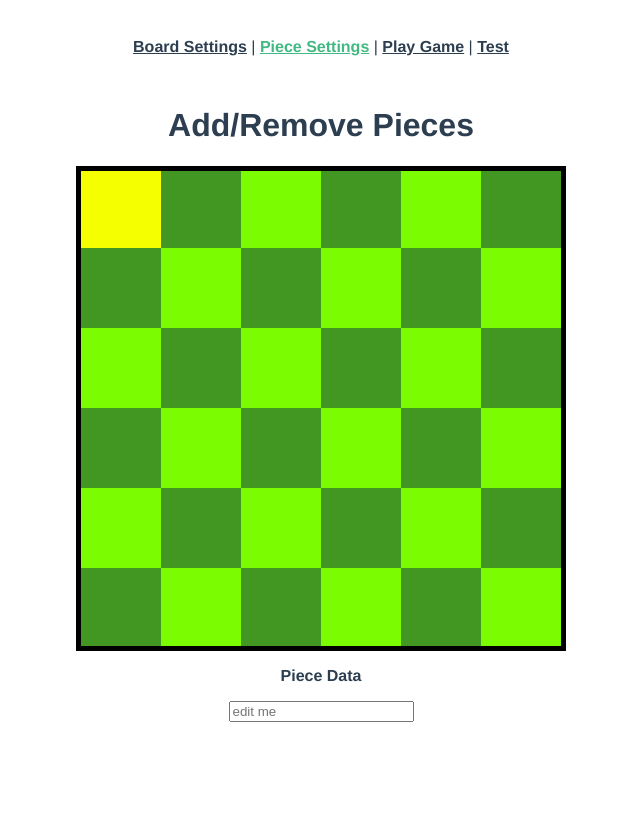
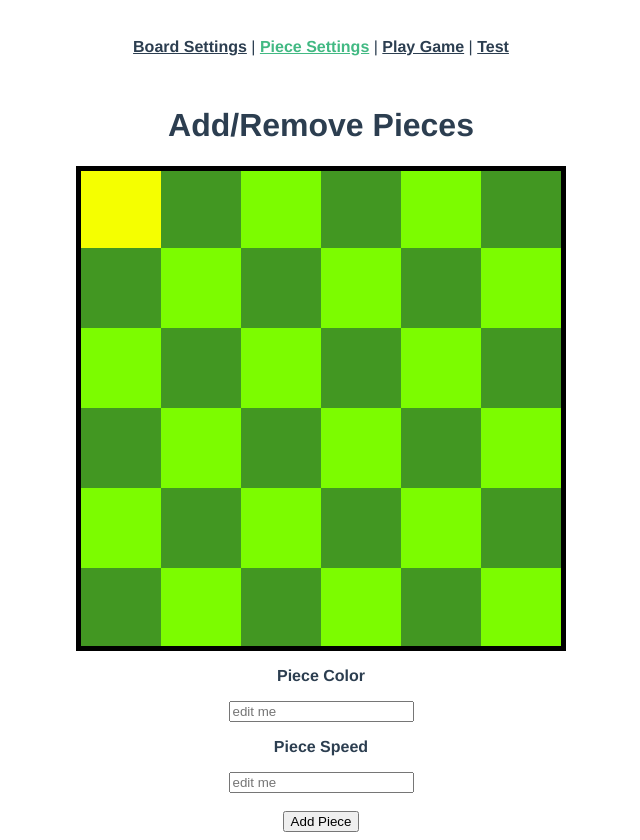
Before and after one commit to GordonMiller33/2-player-board-game, a Vue app: page /pieces in a window 1280 px wide. Both pictures are taken after a click on the element 438 px from the left and 208 px from the top of the page. Shown: the whole page, without its empty margins (319-959 px from the left). Before the commit the page ends 800 px from the top, so only its background shows below. Built offline with nearby package versions, Linux system fonts and the light colour scheme.

Commit message:
Minor storing changes

```diff
--- a/src/components/PieceSettings.vue
+++ b/src/components/PieceSettings.vue
@@ -8,8 +8,14 @@
       </table>
     </div>
   </div>
-  <p><b>Piece Data</b></p>
-  <input id="piece_data" placeholder="edit me" />
+  <div id="piece-settings" class="hidden">
+    <p><b>Piece Color</b></p>
+    <input id="piece_color" placeholder="edit me" />
+    <p><b>Piece Speed</b></p>
+    <input id="piece_speed" placeholder="edit me" />
+    <br><br>
+    <button v-on:click="storeTileData()"> Add Piece </button>
+  </div>
 </template>
 
 <script setup>
@@ -38,7 +44,10 @@ let selectedTile = {
 
 let selectedPiece = {
   id: -1,
-  data: null
+  data: {
+    color: null,
+    speed: 1
+  }
 }
 
 export default {
@@ -140,16 +149,13 @@ export default {
       }
     },
     selectNewTile() {
+      document.getElementById("piece-settings").classList.remove("hidden");
       let cl;
-      if(!this.isEmpty(document.getElementById("piece_data").value)) { this.storeTileData(); }
+      if((!this.isEmpty(document.getElementById("piece_color").value)) && (!this.isEmpty(document.getElementById("piece_speed").value))) { this.storeTileData(); }
       this.deselectCurrentTile();
       selectedTile.id = event.target.id;
       selectedTile.element = document.getElementById(selectedTile.id);
       selectedPiece.id = store.board[selectedTile.id];
-      selectedPiece.id = parseInt(selectedPiece.id);
-      if(selectedPiece.id >= 0){
-        selectedPiece.data = store.customPieces[selectedPiece.id].data
-      }
       console.log("Backend board @ selected tile:" + store.board[selectedTile.id]);
       cl = selectedTile.element.classList;
       if(cl.contains("dark")){
@@ -177,20 +183,27 @@ export default {
       }
     },
     storeTileData() {
+      console.log("storing tile data");
+      selectedPiece.data.color = document.getElementById("piece_color").value;
+      selectedPiece.data.speed = document.getElementById("piece_speed").value;
       if(selectedPiece.id >= 0){
         store.board[selectedTile.id] = selectedPiece.id;
-        store.customPieces[selectedPiece.id] = document.getElementById("piece_data").value;
+        store.customPieces[selectedPiece.id] = selectedPiece.data;
       }
       else{
         store.board[selectedTile.id] = nextPieceId;
-        store.customPieces[nextPieceId] = document.getElementById("piece_data").value;
+        store.customPieces[nextPieceId] = selectedPiece.data;
         nextPieceId++;
       }
-      document.getElementById("piece_data").value = null;
+      document.getElementById("piece_color").value = null;
+      document.getElementById("piece_speed").value = null;
     },
     loadTileData() {
       if(store.customPieces[selectedPiece.id] != undefined){
-        document.getElementById("piece_data").value = store.customPieces[selectedPiece.id];
+        selectedPiece.data.color = store.customPieces[selectedPiece.id].color;
+        selectedPiece.data.speed = store.customPieces[selectedPiece.id].speed;
+        document.getElementById("piece_color").value = store.customPieces[selectedPiece.id].color;
+        document.getElementById("piece_speed").value = store.customPieces[selectedPiece.id].speed;
       }
     },
     isEmpty(str) {
```
